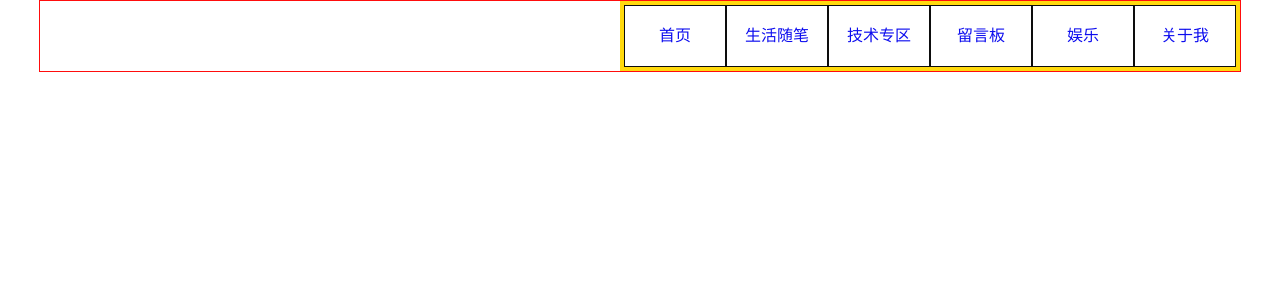
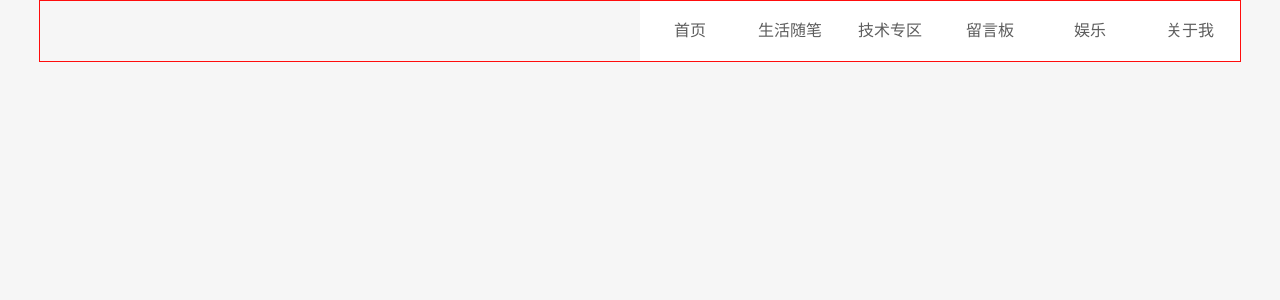
Before and after one commit to shiminghang-sudo/blogs, a Django app: page /index in a window 1280 px wide. Shown: the top 300 px of the page. Run offline with Django 3.2, Linux system fonts and the light colour scheme.

Commit message:
更新导航栏

```diff
--- a/static/css/style.css
+++ b/static/css/style.css
@@ -1,6 +1,10 @@
 * {
 	margin: 0;
 	padding: 0;
+}
+
+body {
+	background: #F6F6F6;
 }
 
 .header {
@@ -14,33 +18,69 @@
 	-moz-opacity: .9			/*透明度90%*/
 }
 
-a {
-	text-decoration: none;
-}
-
 .container {
 	border: 1px solid red;
 	margin: 0 auto;
 	width: 1200px;
+	height: 60px;
 }
 
-.container:after {			/*清除浮动的方式*/
+.container:after {						/*清除浮动的方式*/
 	clear: both;
 	display: block;
 	content: "";
 }
 
-ul {
-	float: right;
-	border: 4px solid gold;
+li {
+	list-style: none;
 }
 
-ul>li{
-	display: block;
-	border: 1px solid black;
+.navbar>ul {
+	float: right;
+}
+
+.navbar>ul>li{
+	float: left;
+}
+
+.nav>li>a {
+	display: block;						/*变成块级元素，a标签充满整个li标签*/
+	/*border: 1px solid black;*/
 	width: 100px;
 	height: 60px;
-	float: left;
-	text-align: center;					/*让快内元素水平居中*/
+	text-align: center;					/*让块内元素水平居中*/
 	line-height: 60px;					/*让块内元素垂直居中*/
+	color: #555555;
+	text-decoration: none;
+	background: #FFFFFF;
 }
+
+.nav_child>li>a:hover,
+.nav>li>a:hover{
+	color: #FFFFFF;
+	background: #409EFF;
+}
+
+.nav_child{
+	display: none;
+}
+
+.nav .drop-down:hover .nav_child {
+	display: block;
+
+}
+
+.nav_child>li>a{
+	width: 100px;
+	height: 25px;
+	text-align: center;
+	line-height: 25px;
+	text-decoration: none;
+	color: #555555;
+	background: #FFFFFF;
+	display: block;
+}
+
+/*.nav_child {*/
+/*	background: #FFFFFF;*/
+/*}*/
--- a/template/navigation.html
+++ b/template/navigation.html
@@ -15,8 +15,21 @@
                 </p>-->
                 <ul class="nav">
                     <li class=""><a href="/">首页</a></li>
-                    <li class=""><a href="/">生活随笔</a></li>
-                    <li class=""><a href="/">技术专区</a></li>
+                    <li class="drop-down">
+                        <a href="/">生活随笔</a>
+                        <ul class="nav_child">
+                            <li><a href="/">生活</a></li>
+                            <li><a href="/">随笔</a></li>
+                        </ul>
+                    </li>
+                    <li class="drop-down">
+                        <a href="/">技术专区</a>
+                        <ul class="nav_child">
+                            <li><a href="/">python</a></li>
+                            <li><a href="/">c++</a></li>
+                            <li><a href="/">qt</a></li>
+                        </ul>
+                    </li>
                     <li class=""><a href="/">留言板</a></li>
                     <li class=""><a href="/">娱乐</a></li>
                     <li class=""><a href="/">关于我</a></li>
```
